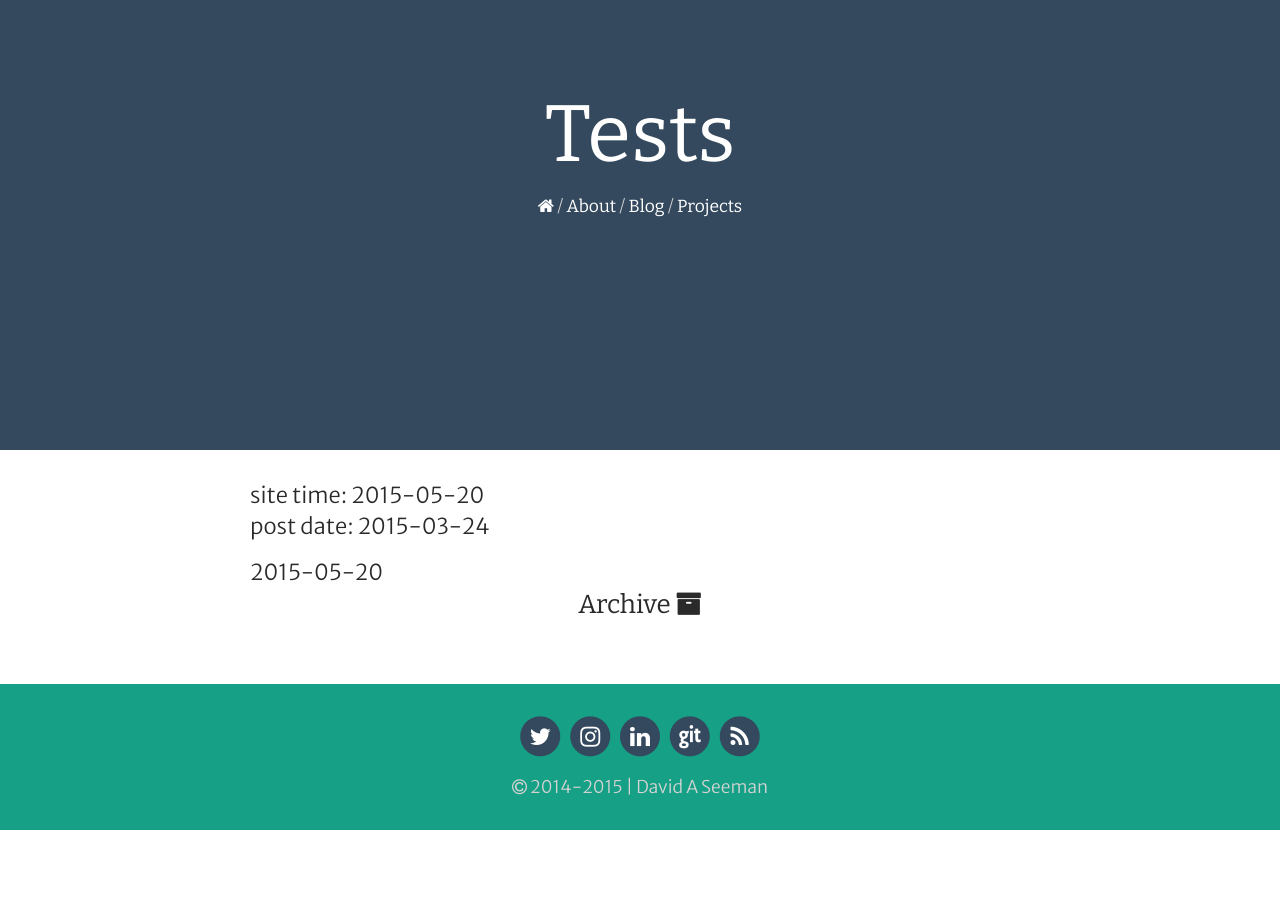
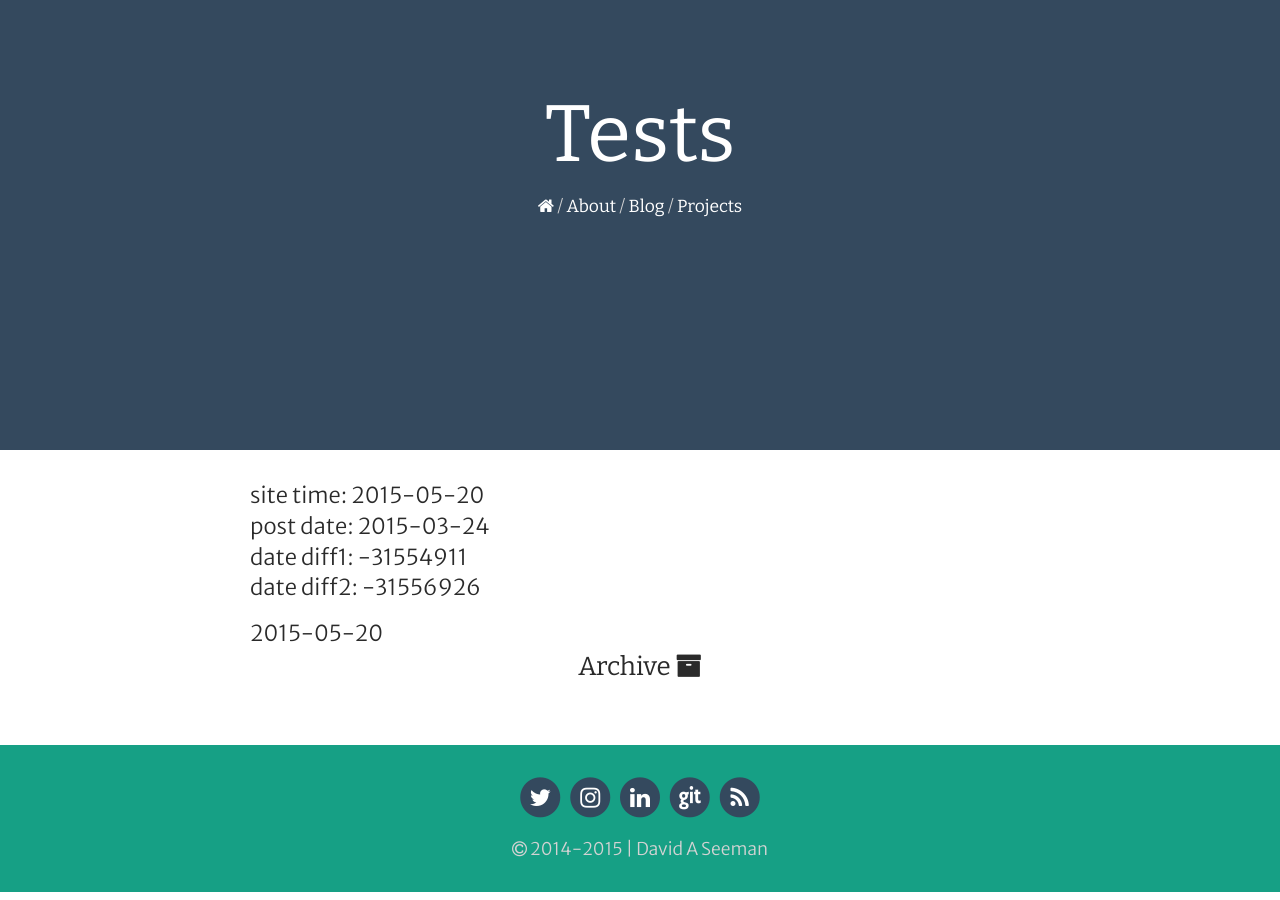
Before and after one commit to Shipwright/daveas.github.io, a Jekyll site: the page built from test.html, in a window 1280 px wide. Built offline with Jekyll 4.4.1, drawn with Linux system fonts in a browser that asks for light colours; nearby versions of some CDN libraries; some web fonts are replaced.

Commit message:
Update test.html

```diff
--- a/_includes/test.html
+++ b/_includes/test.html
@@ -3,6 +3,8 @@ site time: {{ site.time | date: "%F" }}<br>
 {% for post in site.posts limit: 1 %}
 post date: {{ post.date | date: "%F" }}<br>
 {% endfor %}
+date diff1: {{ site.time | date: "%F" | minus: 31556926 }}<br>
+date diff2: {{ 'now' | minus: 31556926 }}<br>
 </p>
 
 {% capture todays_date %}{{ site.time | date: "%F" }}{% endcapture %}
```
